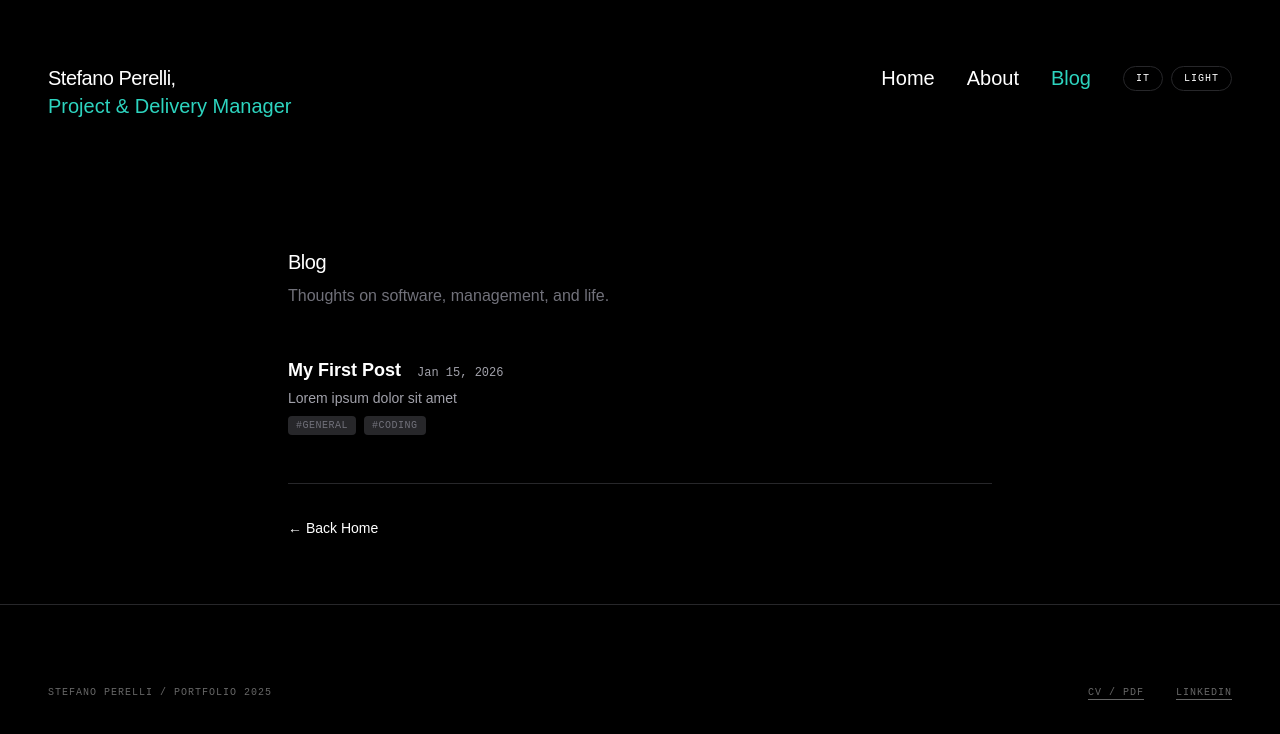
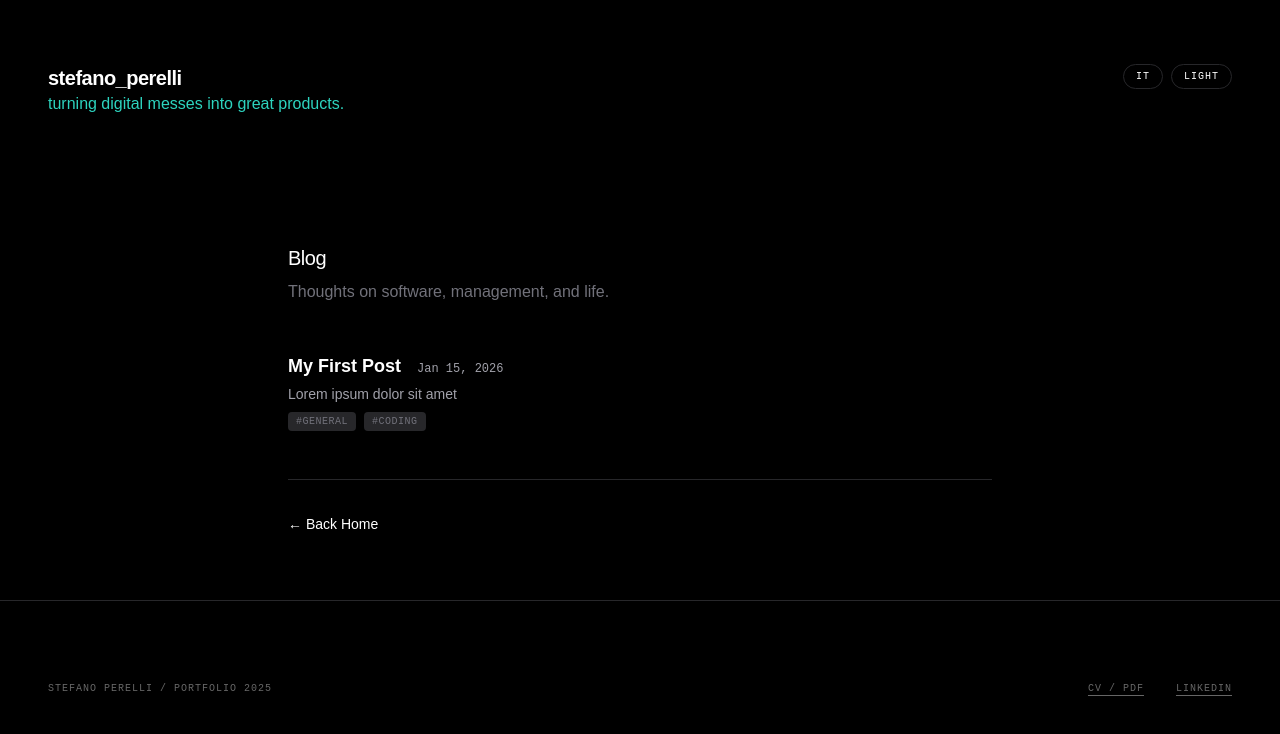
Before and after one commit to devbewill/stefanoperelli-site, an Astro site: page /blog in a window 1280 px wide. Built offline with nearby package versions, Linux system fonts and the light colour scheme; Astro itself is replaced by a stand-in of ours; a web font is replaced by a local one.

Commit message:
hide wip sections

```diff
--- a/src/components/Header.astro
+++ b/src/components/Header.astro
@@ -27,13 +27,13 @@ const getLinkClass = (path: string) => {
     class="px-6 py-12 md:px-12 md:py-16 flex justify-between items-start max-w-[1600px] mx-auto"
 >
     <div>
-        <h1 class="text-xl font-medium tracking-tight">Stefano Perelli,</h1>
-        <p class="text-xl text-teal-600 dark:text-teal-400 font-medium">
-            Project & Delivery Manager
+        <h1 class="text-xl font-bold tracking-tight">stefano_perelli</h1>
+        <p class="text-md text-teal-600 dark:text-teal-400 font-medium">
+            turning digital messes into great products.
         </p>
     </div>
     <nav class="flex items-center gap-6 md:gap-8">
-        <a href="/" class={getLinkClass("/")}> Home </a>
+        <!-- <a href="/" class={getLinkClass("/")}> Home </a>
         <a
             href="/about"
             class={getLinkClass("/about")}
@@ -41,7 +41,7 @@ const getLinkClass = (path: string) => {
         >
             {t.labels.about}
         </a>
-        <a href="/blog" class={getLinkClass("/blog")}> Blog </a>
+        <a href="/blog" class={getLinkClass("/blog")}> Blog </a> -->
         <div class="flex gap-2">
             <button
                 id="lang-toggle"
```
